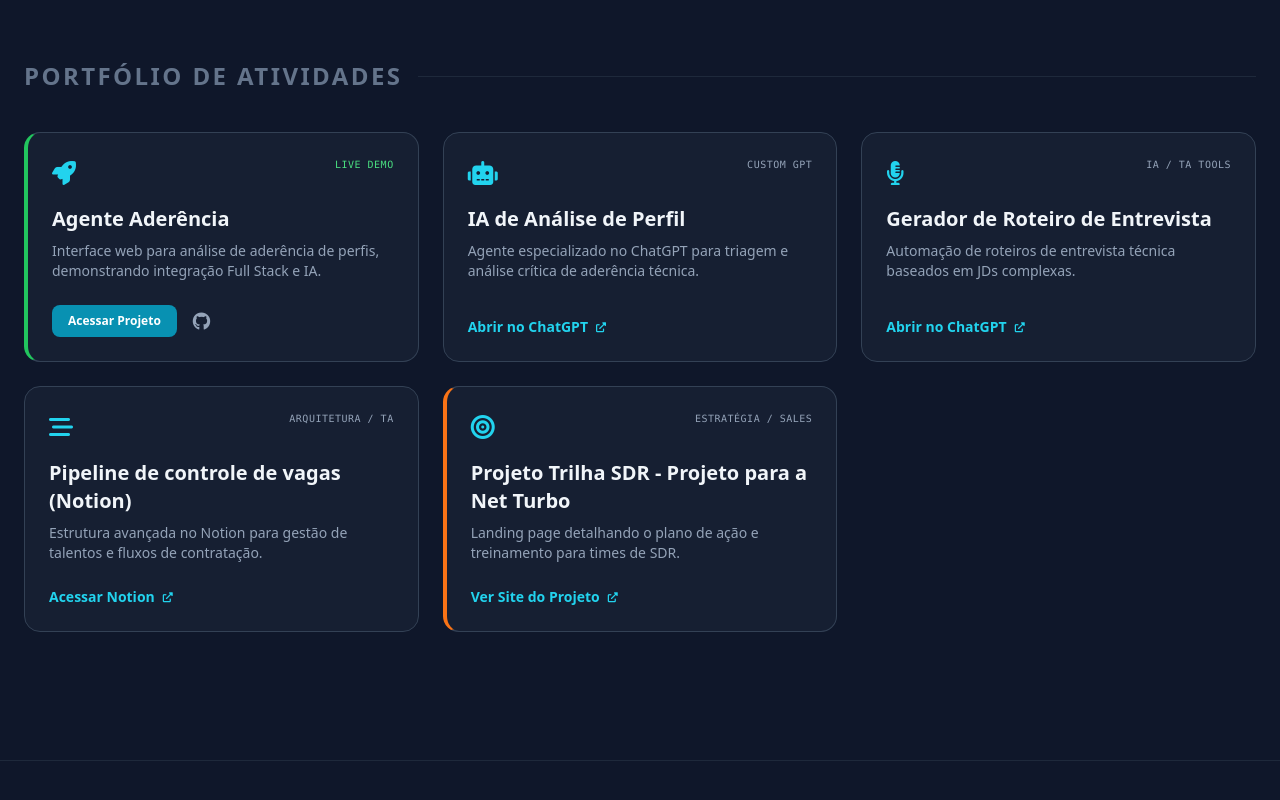
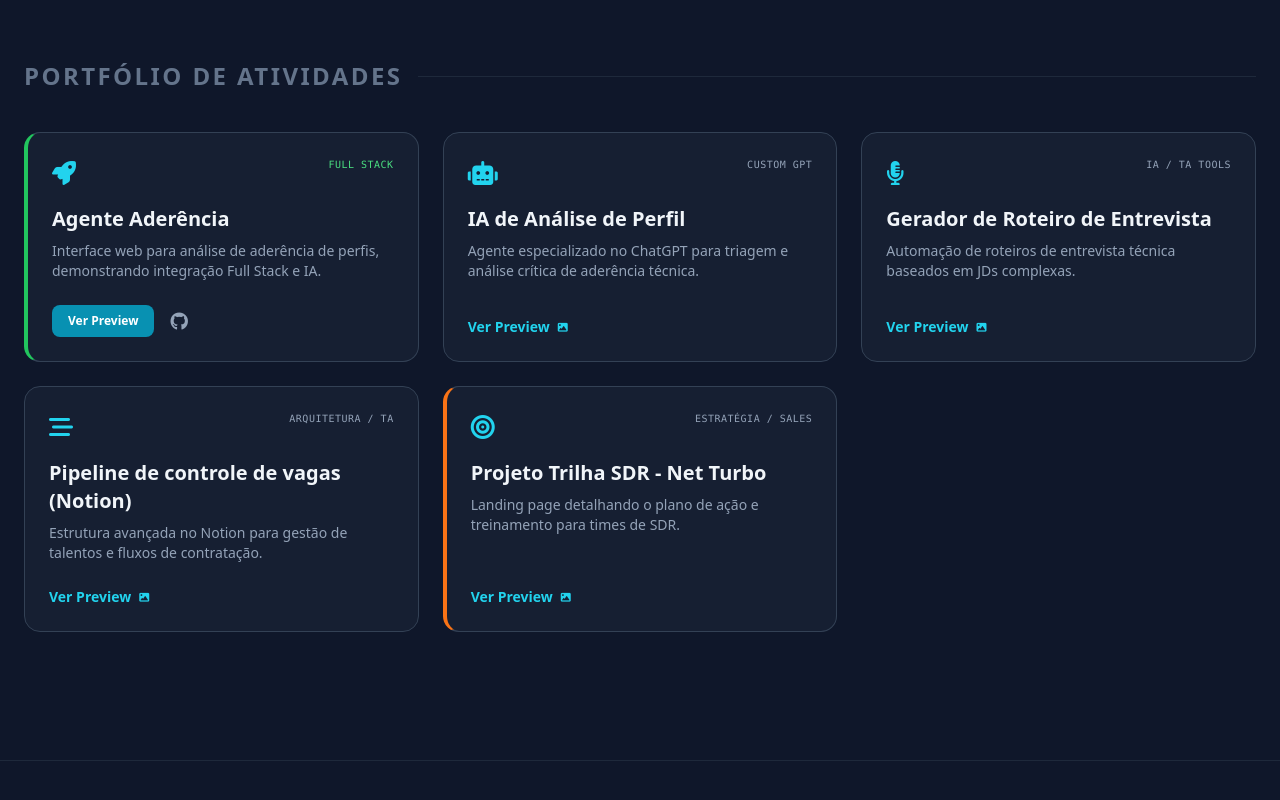
Before and after one commit to AndyMendes07/Portif-lio-AM.R-S, a plain HTML site: page index.html in a window 1280 px wide. Shown: the part 388-1188 px from the top of the page. Drawn offline with nearby package versions, Linux system fonts and the light colour scheme.

Commit message:
Revise portfolio section with new project details
Updated portfolio items with new project previews and links.

```diff
--- a/index.html
+++ b/index.html
@@ -45,12 +45,12 @@
             <div class="bg-slate-800/50 p-6 rounded-2xl border border-slate-700 border-l-4 border-l-green-500 card-glow transition-all flex flex-col">
                 <div class="flex justify-between items-start mb-4">
                     <i class="fas fa-rocket text-cyan-400 text-2xl"></i>
-                    <span class="text-[10px] font-mono text-green-400 uppercase tracking-wider">Live Demo</span>
+                    <span class="text-[10px] font-mono text-green-400 uppercase tracking-wider">Full Stack</span>
                 </div>
                 <h4 class="text-xl font-bold mb-2">Agente Aderência</h4>
                 <p class="text-slate-400 text-sm mb-6">Interface web para análise de aderência de perfis, demonstrando integração Full Stack e IA.</p>
                 <div class="flex gap-4 mt-auto">
-                    <a href="https://agente-aderencia-frontend.onrender.com/" target="_blank" class="bg-cyan-600 hover:bg-cyan-500 text-white px-4 py-2 rounded-lg text-xs font-bold transition">Acessar Projeto</a>
+                    <a href="AnalisadordePerfil.png" target="_blank" class="bg-cyan-600 hover:bg-cyan-500 text-white px-4 py-2 rounded-lg text-xs font-bold transition">Ver Preview</a>
                     <a href="https://github.com/AndyMendes07/agente-aderencia-frontend" target="_blank" class="text-slate-400 hover:text-white self-center text-lg"><i class="fab fa-github"></i></a>
                 </div>
             </div>
@@ -62,7 +62,7 @@
                 </div>
                 <h4 class="text-xl font-bold mb-2">IA de Análise de Perfil</h4>
                 <p class="text-slate-400 text-sm mb-6">Agente especializado no ChatGPT para triagem e análise crítica de aderência técnica.</p>
-                <a href="https://chatgpt.com/g/g-6882a816c4ec8191901199718ee91272-agente-de-analise-de-aderencia" target="_blank" class="text-cyan-400 text-sm font-bold hover:text-cyan-300 mt-auto flex items-center gap-2">Abrir no ChatGPT <i class="fas fa-external-link-alt text-[10px]"></i></a>
+                <a href="AgentedeAderencia.jpg" target="_blank" class="text-cyan-400 text-sm font-bold hover:text-cyan-300 mt-auto flex items-center gap-2">Ver Preview <i class="fas fa-image text-[10px]"></i></a>
             </div>
 
             <div class="bg-slate-800/50 p-6 rounded-2xl border border-slate-700 card-glow transition-all flex flex-col">
@@ -72,7 +72,7 @@
                 </div>
                 <h4 class="text-xl font-bold mb-2">Gerador de Roteiro de Entrevista</h4>
                 <p class="text-slate-400 text-sm mb-6">Automação de roteiros de entrevista técnica baseados em JDs complexas.</p>
-                <a href="https://chatgpt.com/g/g-68c2c032653c81918f3876f0dd289a67-gerador-de-roteiro" target="_blank" class="text-cyan-400 text-sm font-bold hover:text-cyan-300 mt-auto flex items-center gap-2">Abrir no ChatGPT <i class="fas fa-external-link-alt text-[10px]"></i></a>
+                <a href="GeradordeRoteiro.jpg" target="_blank" class="text-cyan-400 text-sm font-bold hover:text-cyan-300 mt-auto flex items-center gap-2">Ver Preview <i class="fas fa-image text-[10px]"></i></a>
             </div>
 
             <div class="bg-slate-800/50 p-6 rounded-2xl border border-slate-700 card-glow transition-all flex flex-col">
@@ -82,7 +82,7 @@
                 </div>
                 <h4 class="text-xl font-bold mb-2">Pipeline de controle de vagas (Notion)</h4>
                 <p class="text-slate-400 text-sm mb-6">Estrutura avançada no Notion para gestão de talentos e fluxos de contratação.</p>
-                <a href="https://www.notion.so/2cd9a6cb085281008863c8206cbbe3e2?v=2cd9a6cb085281b08122000c111fbe7c&source=copy_link" target="_blank" class="text-cyan-400 text-sm font-bold hover:text-cyan-300 mt-auto flex items-center gap-2">Acessar Notion <i class="fas fa-external-link-alt text-[10px]"></i></a>
+                <a href="Paineldevagas.png" target="_blank" class="text-cyan-400 text-sm font-bold hover:text-cyan-300 mt-auto flex items-center gap-2">Ver Preview <i class="fas fa-image text-[10px]"></i></a>
             </div>
 
             <div class="bg-slate-800/50 p-6 rounded-2xl border border-slate-700 card-glow transition-all flex flex-col border-l-4 border-l-orange-500">
@@ -90,9 +90,9 @@
                     <i class="fas fa-bullseye text-cyan-400 text-2xl"></i>
                     <span class="text-[10px] font-mono text-slate-400 uppercase tracking-wider">Estratégia / Sales</span>
                 </div>
-                <h4 class="text-xl font-bold mb-2">Projeto Trilha SDR - Projeto para a Net Turbo</h4>
+                <h4 class="text-xl font-bold mb-2">Projeto Trilha SDR - Net Turbo</h4>
                 <p class="text-slate-400 text-sm mb-6">Landing page detalhando o plano de ação e treinamento para times de SDR.</p>
-                <a href="https://andymendes07.github.io/Plano-de-A-o---Trilha-SDR/" target="_blank" class="text-cyan-400 text-sm font-bold hover:text-cyan-300 mt-auto flex items-center gap-2">Ver Site do Projeto <i class="fas fa-external-link-alt text-[10px]"></i></a>
+                <a href="ProjetoSDR.jpg" target="_blank" class="text-cyan-400 text-sm font-bold hover:text-cyan-300 mt-auto flex items-center gap-2">Ver Preview <i class="fas fa-image text-[10px]"></i></a>
             </div>
 
         </div>
```
